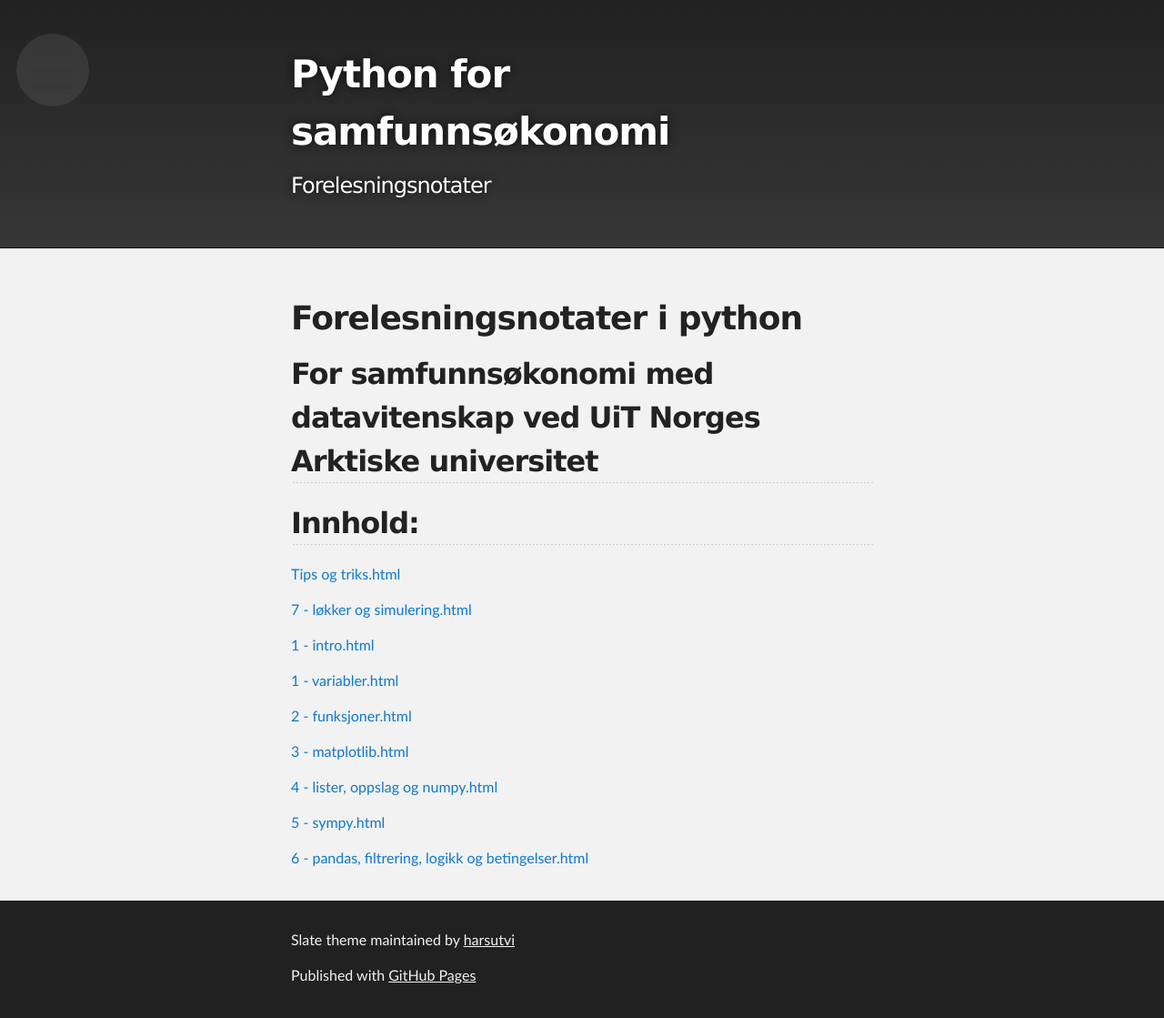
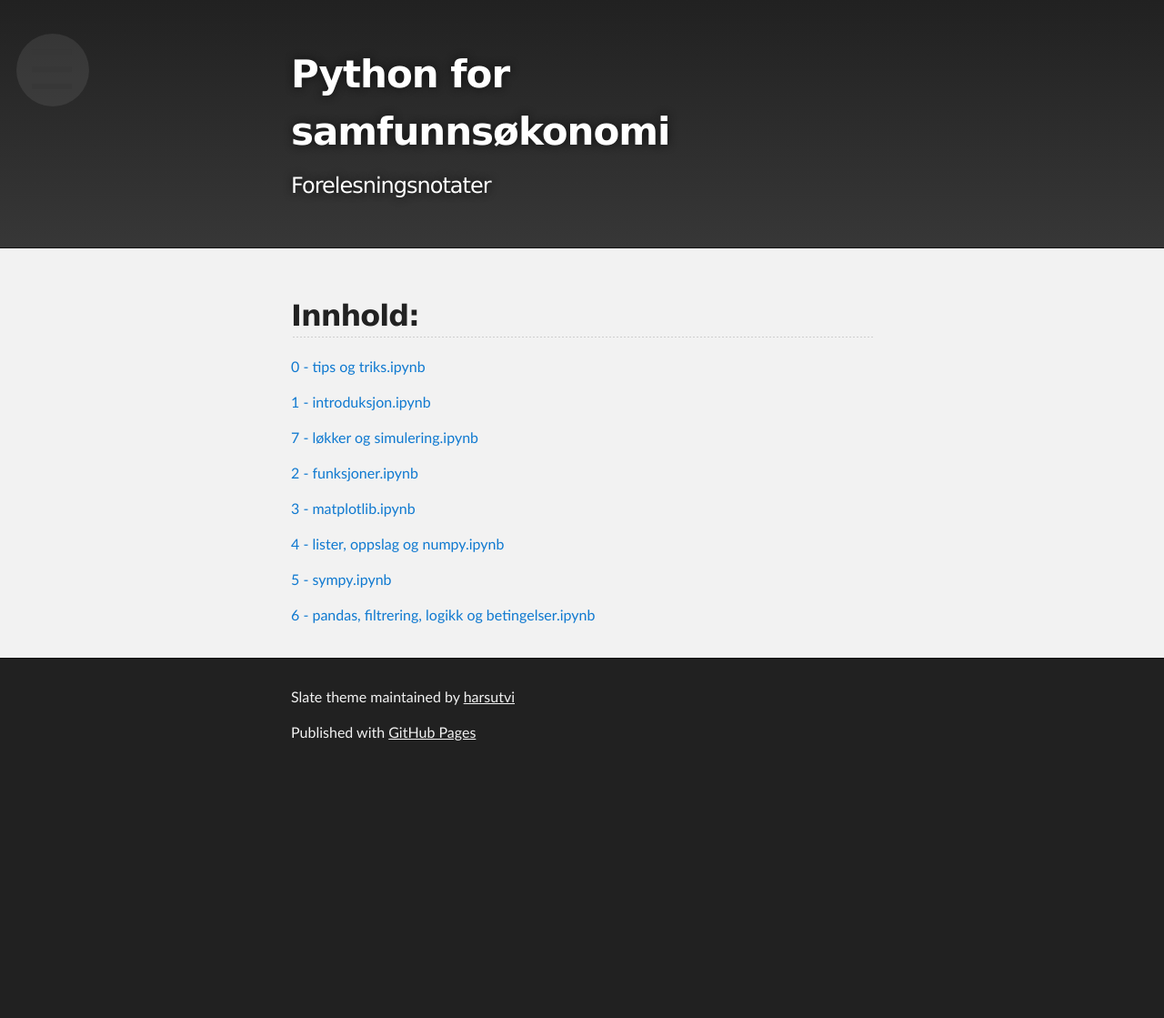
Before and after one commit to harsutvi/notebooks, a Jekyll site: the page built from index.md, in a window 1280 px wide. Shown: the whole page at 91% size. Built offline with Jekyll 4.4.1, drawn with Linux system fonts in a browser that asks for light colours; our own code applies the rules of GitHub Pages for plain Markdown files; after the commit the page ends 900 px from its top, so only the background shows below that.

Commit message:
Update index.md

```diff
--- a/index.md
+++ b/index.md
@@ -1,26 +1,19 @@
-{% include navbar.html %}
-
-# Forelesningsnotater i python
-
-## For samfunnsøkonomi med datavitenskap ved UiT Norges Arktiske universitet
-
-
 ## Innhold:
 
-[Tips og triks.html](Tips og triks.ipynb)
+[0 - tips og triks.ipynb](0 - tips og triks.html)
 
-[7 - løkker og simulering.html](7 - løkker og simulering.ipynb)
+[1 - introduksjon.ipynb](1 - introduksjon.html)
 
-[1 - intro.html](1 - intro.ipynb)
+[7 - løkker og simulering.ipynb](7 - løkker og simulering.html)
 
-[1 - variabler.html](1 - variabler.ipynb)
+[2 - funksjoner.ipynb](2 - funksjoner.html)
 
-[2 - funksjoner.html](2 - funksjoner.ipynb)
+[3 - matplotlib.ipynb](3 - matplotlib.html)
 
-[3 - matplotlib.html](3 - matplotlib.ipynb)
+[4 - lister, oppslag og numpy.ipynb](4 - lister, oppslag og numpy.html)
 
-[4 - lister, oppslag og numpy.html](4 - lister, oppslag og numpy.ipynb)
+[5 - sympy.ipynb](5 - sympy.html)
 
-[5 - sympy.html](5 - sympy.ipynb)
+[6 - pandas, filtrering, logikk og betingelser.ipynb](6 - pandas, filtrering, logikk og betingelser.html)
 
-[6 - pandas, filtrering, logikk og betingelser.html](6 - pandas, filtrering, logikk og betingelser.ipynb)
+{% include navbar.html %}
```
